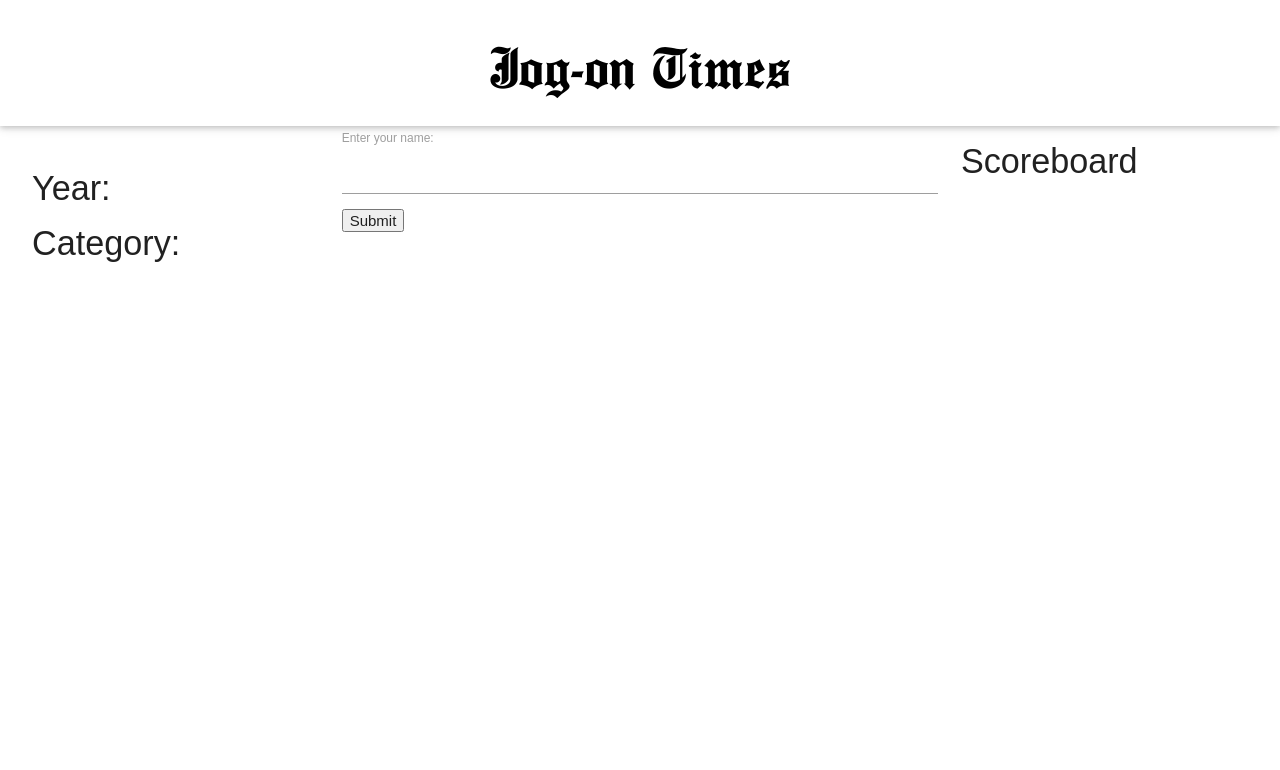
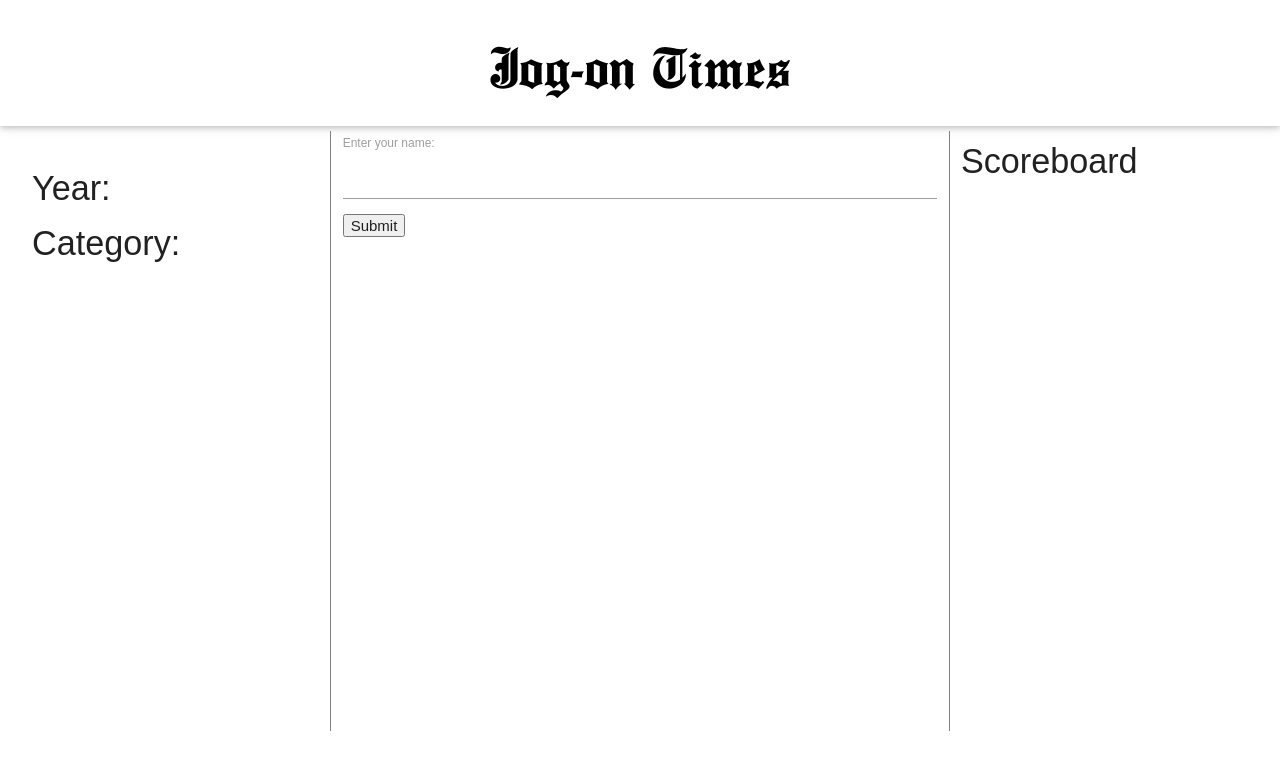
Before and after one commit to jacksomervell/The_Jog_On_Times, a plain HTML site: page frontEnd/index.html in a window 1280 px wide. Drawn offline with nearby package versions, Linux system fonts and the light colour scheme; some packages are replaced by stand-ins of ours.

Commit message:
added borders to quiz-box

```diff
--- a/frontEnd/css/style.css
+++ b/frontEnd/css/style.css
@@ -47,3 +47,10 @@
 	font-family: cheltenham;
 	font-size: 28px;
 }
+
+#quiz-box {
+	border-right: 1px solid gray;
+	border-left: 1px solid gray;
+	height: 600px;
+	margin-top: 5px;
+}
```
